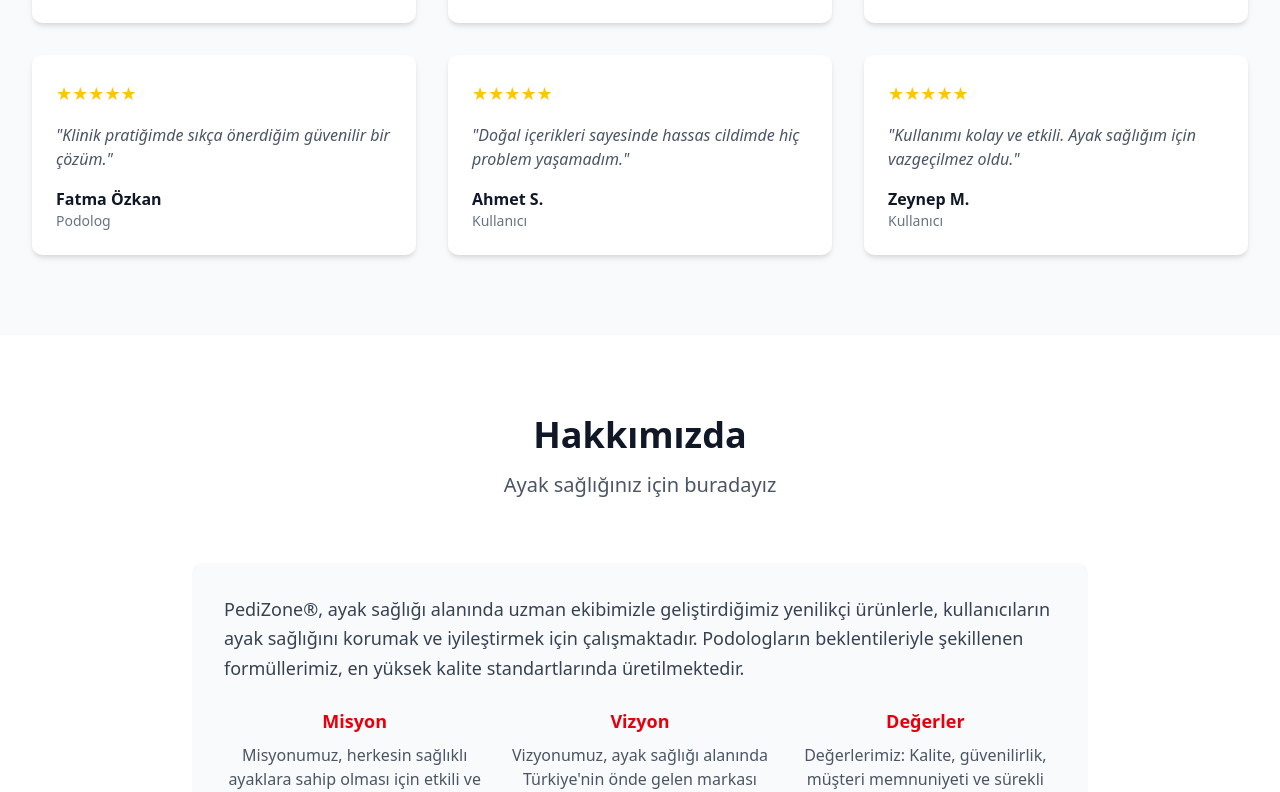
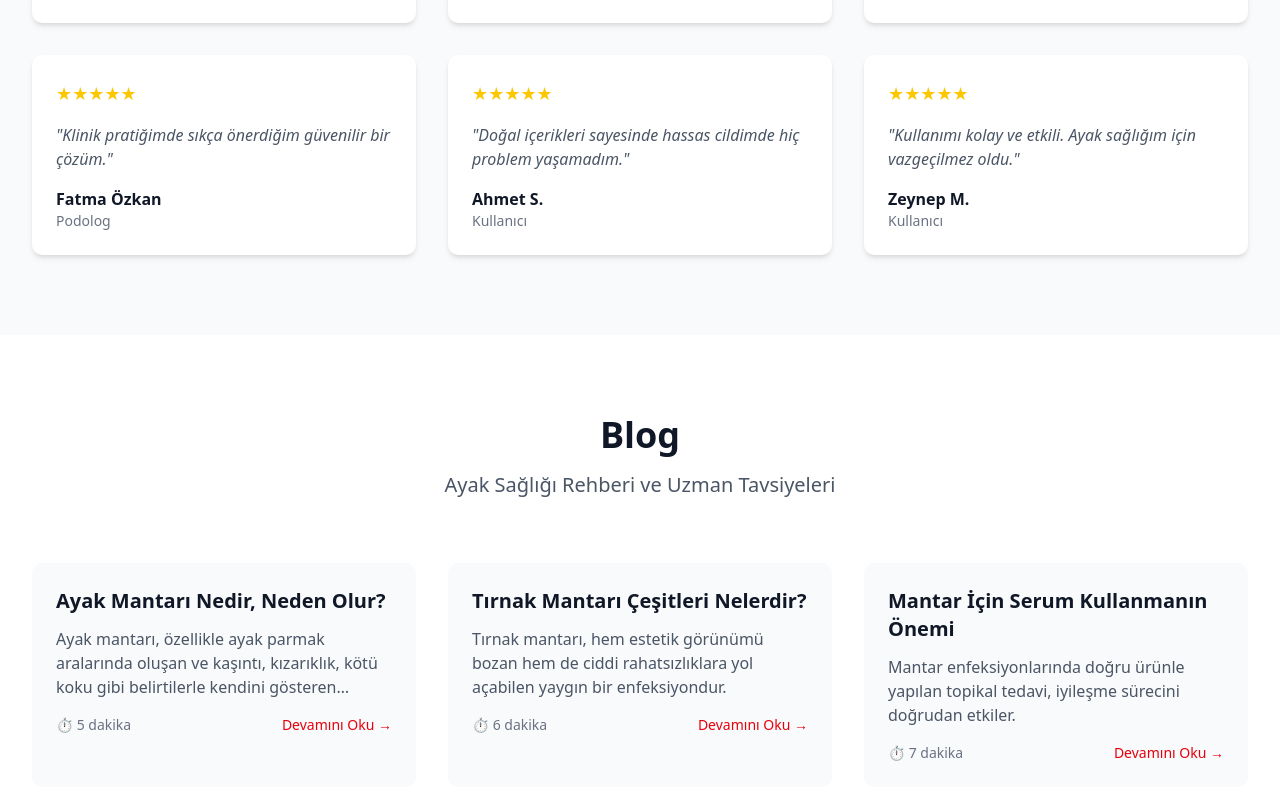
Before and after one commit to medipodo/pedizone, a React (Vite) app: page / in a window 1280 px wide. Shown: the part 3525-4317 px from the top of the page. Built offline with nearby package versions, Linux system fonts and the light colour scheme.

Commit message:
Update App.jsx
Commit

```diff
--- a/src/App.jsx
+++ b/src/App.jsx
@@ -99,9 +99,9 @@ function App() {
         subtitle: 'PediZone® ile çözüm bulabileceğiniz ayak problemleri',
         problems: [
           {
-            title: 'Ayak Mantarı',
-            description: 'Tırnak ve ayak mantarı enfeksiyonları',
-            image: footFungus
+            title: 'Ayak Kokusu',
+            description: 'Aşırı terleme ve koku problemi',
+            image: footOdor
           },
           {
             title: 'Nasır ve Kalınlaşma',
@@ -114,9 +114,9 @@ function App() {
             image: footCrack
           },
           {
-            title: 'Ayak Kokusu',
-            description: 'Aşırı terleme ve koku problemi',
-            image: footOdor
+            title: 'Tırnak Mantarı',
+            description: 'Tırnak mantarı enfeksiyonları',
+            image: footFungus
           }
         ]
       },
@@ -185,6 +185,32 @@ function App() {
             title: 'Kullanıcı',
             text: 'Kullanımı kolay ve etkili. Ayak sağlığım için vazgeçilmez oldu.',
             rating: 5
+          }
+        ]
+      },
+      blog: {
+        title: 'Blog',
+        subtitle: 'Ayak Sağlığı Rehberi ve Uzman Tavsiyeleri',
+        viewAll: 'Tüm Yazıları Görüntüle',
+        readMore: 'Devamını Oku',
+        articles: [
+          {
+            title: 'Ayak Mantarı Nedir, Neden Olur?',
+            excerpt: 'Ayak mantarı, özellikle ayak parmak aralarında oluşan ve kaşıntı, kızarıklık, kötü koku gibi belirtilerle kendini gösteren bulaşıcı bir cilt enfeksiyonudur.',
+            readTime: '5 dakika',
+            link: '/blog/ayak-mantari-nedir'
+          },
+          {
+            title: 'Tırnak Mantarı Çeşitleri Nelerdir?',
+            excerpt: 'Tırnak mantarı, hem estetik görünümü bozan hem de ciddi rahatsızlıklara yol açabilen yaygın bir enfeksiyondur.',
+            readTime: '6 dakika',
+            link: '/blog/tirnak-mantari-cesitleri'
+          },
+          {
+            title: 'Mantar İçin Serum Kullanmanın Önemi',
+            excerpt: 'Mantar enfeksiyonlarında doğru ürünle yapılan topikal tedavi, iyileşme sürecini doğrudan etkiler.',
+            readTime: '7 dakika',
+            link: '/blog/serum-kullanim-onemi'
           }
         ]
       },
@@ -290,9 +316,9 @@ function App() {
         subtitle: 'Foot problems you can solve with PediZone®',
         problems: [
           {
-            title: 'Foot Fungus',
-            description: 'Nail and foot fungal infections',
-            image: footFungus
+            title: 'Foot Odor',
+            description: 'Excessive sweating and odor problem',
+            image: footOdor
           },
           {
             title: 'Callus and Thickening',
@@ -305,9 +331,9 @@ function App() {
             image: footCrack
           },
           {
-            title: 'Foot Odor',
-            description: 'Excessive sweating and odor problem',
-            image: footOdor
+            title: 'Nail Fungus',
+            description: 'Nail fungal infections',
+            image: footFungus
           }
         ]
       },
@@ -376,6 +402,32 @@ function App() {
             title: 'User',
             text: 'Easy to use and effective. Became indispensable for my foot health.',
             rating: 5
+          }
+        ]
+      },
+      blog: {
+        title: 'Blog',
+        subtitle: 'Foot Health Guide and Expert Advice',
+        viewAll: 'View All Articles',
+        readMore: 'Read More',
+        articles: [
+          {
+            title: 'What is Foot Fungus, Why Does it Occur?',
+            excerpt: 'Foot fungus is a contagious skin infection that occurs especially between the toes and manifests itself with symptoms such as itching, redness, and bad odor.',
+            readTime: '5 minutes',
+            link: '/blog/ayak-mantari-nedir'
+          },
+          {
+            title: 'What are the Types of Nail Fungus?',
+            excerpt: 'Nail fungus is a common infection that both spoils the aesthetic appearance and can lead to serious discomfort.',
+            readTime: '6 minutes',
+            link: '/blog/tirnak-mantari-cesitleri'
+          },
+          {
+            title: 'The Importance of Using Serum for Fungus',
+            excerpt: 'Topical treatment with the right product in fungal infections directly affects the healing process.',
+            readTime: '7 minutes',
+            link: '/blog/serum-kullanim-onemi'
           }
         ]
       },
@@ -481,9 +533,9 @@ function App() {
         subtitle: 'مشاكل القدم التي يمكنك حلها مع PediZone®',
         problems: [
           {
-            title: 'فطريات القدم',
-            description: 'التهابات فطرية في الأظافر والقدم',
-            image: footFungus
+            title: 'رائحة القدم',
+            description: 'مشكلة التعرق المفرط والرائحة',
+            image: footOdor
           },
           {
             title: 'الكالو والسماكة',
@@ -496,9 +548,9 @@ function App() {
             image: footCrack
           },
           {
-            title: 'رائحة القدم',
-            description: 'مشكلة التعرق المفرط والرائحة',
-            image: footOdor
+            title: 'فطريات الأظافر',
+            description: 'التهابات فطرية في الأظافر',
+            image: footFungus
           }
         ]
       },
@@ -567,6 +619,32 @@ function App() {
             title: 'مستخدم',
             text: 'سهل الاستخدام وفعال. أصبح لا غنى عنه لصحة قدمي.',
             rating: 5
+          }
+        ]
+      },
+      blog: {
+        title: 'مدونة',
+        subtitle: 'دليل صحة القدم ونصائح الخبراء',
+        viewAll: 'عرض جميع المقالات',
+        readMore: 'اقرأ المزيد',
+        articles: [
+          {
+            title: 'ما هي فطريات القدم، لماذا تحدث؟',
+            excerpt: 'فطريات القدم هي عدوى جلدية معدية تحدث خاصة بين أصابع القدم وتظهر بأعراض مثل الحكة والاحمرار والرائحة الكريهة.',
+            readTime: '5 دقائق',
+            link: '/blog/ayak-mantari-nedir'
+          },
+          {
+            title: 'ما هي أنواع فطريات الأظافر؟',
+            excerpt: 'فطريات الأظافر هي عدوى شائعة تفسد المظهر الجمالي ويمكن أن تؤدي إلى إزعاج خطير.',
+            readTime: '6 دقائق',
+            link: '/blog/tirnak-mantari-cesitleri'
+          },
+          {
+            title: 'أهمية استخدام المصل للفطريات',
+            excerpt: 'العلاج الموضعي بالمنتج المناسب في العدوى الفطرية يؤثر مباشرة على عملية الشفاء.',
+            readTime: '7 دقائق',
+            link: '/blog/serum-kullanim-onemi'
           }
         ]
       },
@@ -660,6 +738,7 @@ function App() {
           </div>
         </div>
       </nav>
+
       {/* Hero Section */}
       <section id="home" className="pt-16 bg-gradient-to-br from-red-50 to-white">
         <div className="max-w-7xl mx-auto px-4 sm:px-6 lg:px-8 py-20">
@@ -885,8 +964,49 @@ function App() {
         </div>
       </section>
 
+      {/* Blog Section */}
+      <section className="py-20 bg-white">
+        <div className="max-w-7xl mx-auto px-4 sm:px-6 lg:px-8">
+          <div className="text-center mb-16">
+            <h2 className="text-4xl font-bold text-gray-900 mb-4">{t.blog.title}</h2>
+            <p className="text-xl text-gray-600">{t.blog.subtitle}</p>
+          </div>
+
+          <div className="grid grid-cols-1 md:grid-cols-3 gap-8 mb-12">
+            {t.blog.articles.map((article, index) => (
+              <div key={index} className="bg-gray-50 rounded-lg p-6 hover:shadow-lg transition-shadow">
+                <h3 className="text-xl font-semibold text-gray-900 mb-3">{article.title}</h3>
+                <p className="text-gray-600 mb-4 line-clamp-3">{article.excerpt}</p>
+                <div className="flex items-center justify-between">
+                  <span className="text-sm text-gray-500">⏱️ {article.readTime}</span>
+                  <a
+                    href={article.link}
+                    target="_blank"
+                    rel="noopener noreferrer"
+                    className="text-red-600 hover:text-red-700 font-medium text-sm"
+                  >
+                    {t.blog.readMore} →
+                  </a>
+                </div>
+              </div>
+            ))}
+          </div>
+
+          <div className="text-center">
+            <a
+              href="/blog/"
+              target="_blank"
+              rel="noopener noreferrer"
+              className="bg-red-600 text-white px-8 py-3 rounded-lg text-lg font-semibold hover:bg-red-700 transition-colors shadow-lg"
+            >
+              {t.blog.viewAll}
+            </a>
+          </div>
+        </div>
+      </section>
+
       {/* About Section */}
-      <section id="about" className="py-20 bg-white">
+      <section id="about" className="py-20 bg-gray-50">
         <div className="max-w-7xl mx-auto px-4 sm:px-6 lg:px-8">
           <div className="text-center mb-16">
             <h2 className="text-4xl font-bold text-gray-900 mb-4">{t.about.title}</h2>
@@ -894,7 +1014,7 @@ function App() {
           </div>
 
           <div className="max-w-4xl mx-auto">
-            <div className="bg-gray-50 p-8 rounded-lg mb-8">
+            <div className="bg-white p-8 rounded-lg mb-8">
               <p className="text-lg text-gray-700 leading-relaxed mb-6">{t.about.content}</p>
 
               <div className="grid grid-cols-1 md:grid-cols-3 gap-6">
@@ -917,7 +1037,7 @@ function App() {
       </section>
 
       {/* Contact Section */}
-      <section id="contact" className="py-20 bg-gray-50">
+      <section id="contact" className="py-20 bg-white">
         <div className="max-w-7xl mx-auto px-4 sm:px-6 lg:px-8">
           <div className="text-center mb-16">
             <h2 className="text-4xl font-bold text-gray-900 mb-4">{t.contact.title}</h2>
@@ -926,7 +1046,7 @@ function App() {
 
           <div className="max-w-4xl mx-auto">
             <div className="grid grid-cols-1 md:grid-cols-3 gap-8">
-              <div className="text-center p-6 bg-white rounded-lg shadow-md">
+              <div className="text-center p-6 bg-gray-50 rounded-lg shadow-md">
                 <div className="w-16 h-16 bg-red-100 rounded-full flex items-center justify-center mx-auto mb-4">
                   <span className="text-2xl">📍</span>
                 </div>
@@ -934,7 +1054,7 @@ function App() {
                 <p className="text-gray-600">{t.contact.addressText}</p>
               </div>
 
-              <div className="text-center p-6 bg-white rounded-lg shadow-md">
+              <div className="text-center p-6 bg-gray-50 rounded-lg shadow-md">
                 <div className="w-16 h-16 bg-red-100 rounded-full flex items-center justify-center mx-auto mb-4">
                   <span className="text-2xl">📞</span>
                 </div>
@@ -944,7 +1064,7 @@ function App() {
                 </a>
               </div>
 
-              <div className="text-center p-6 bg-white rounded-lg shadow-md">
+              <div className="text-center p-6 bg-gray-50 rounded-lg shadow-md">
                 <div className="w-16 h-16 bg-red-100 rounded-full flex items-center justify-center mx-auto mb-4">
                   <span className="text-2xl">📱</span>
                 </div>
```
